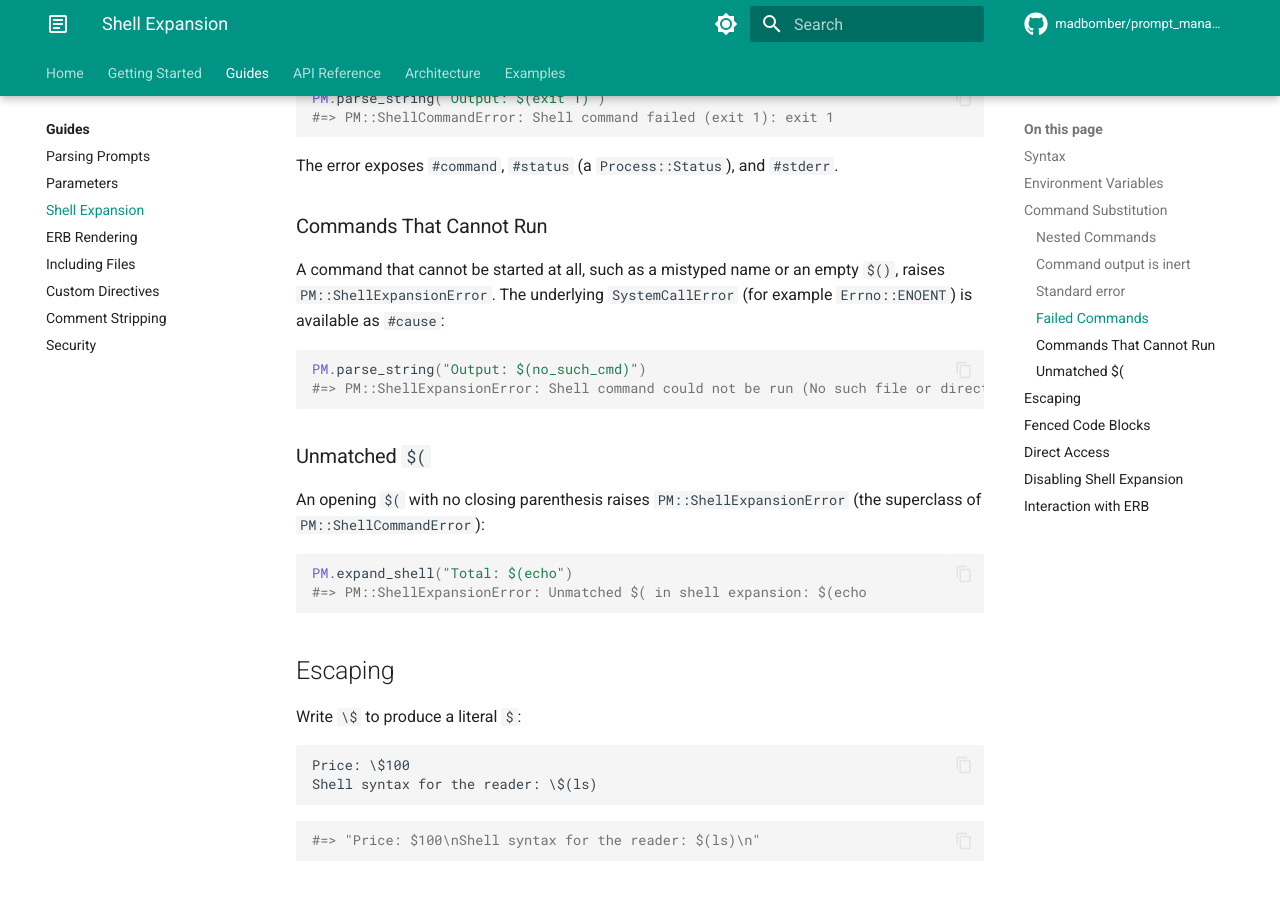
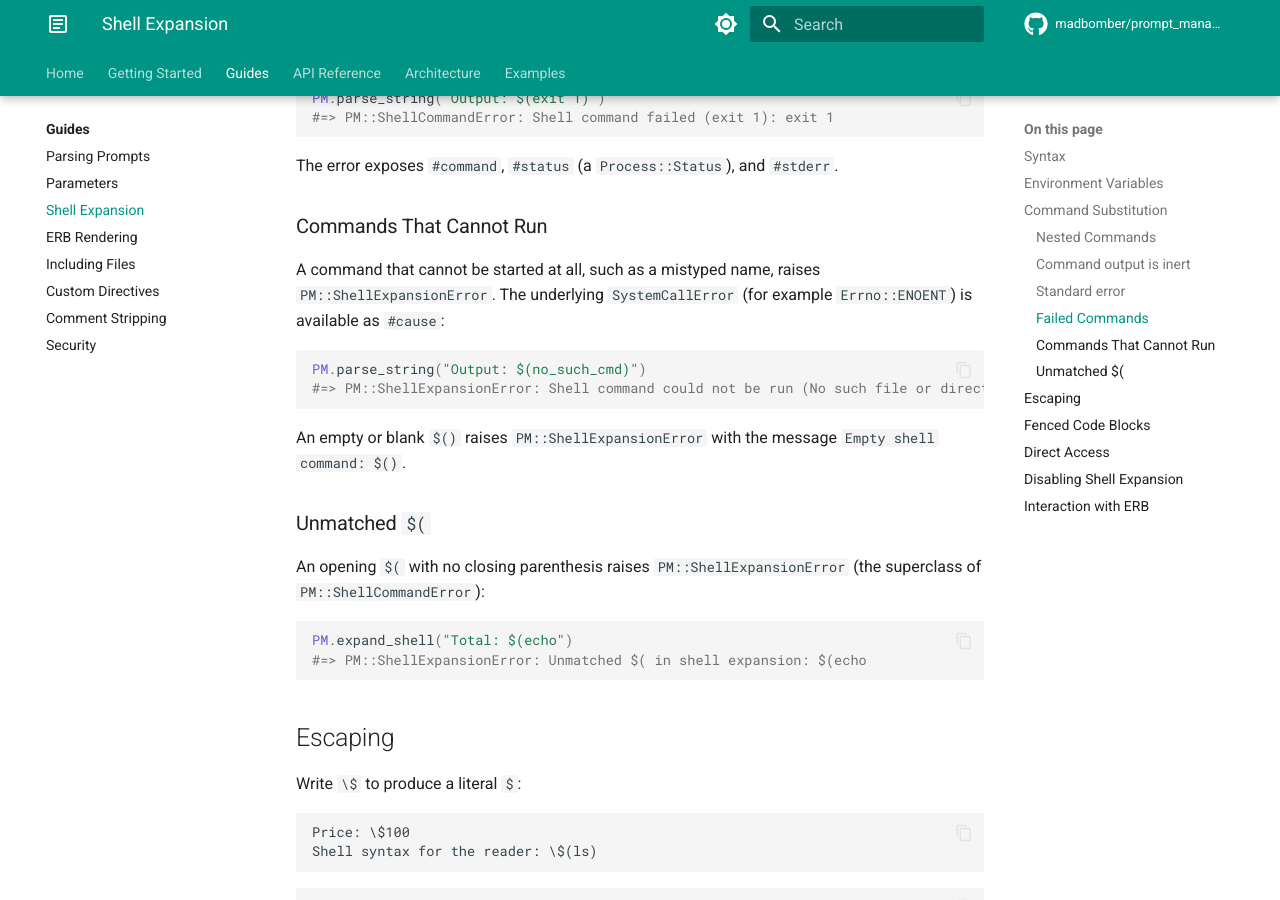
Before and after one commit to MadBomber/prompt_manager, an MkDocs documentation site: the page built from docs/guides/shell-expansion.md, in a window 1280 px wide and 900 px high, scrolled down 1948 px. Built offline with MkDocs 1.6.1 and Material for MkDocs 9.7.7, drawn with Linux system fonts in a browser that asks for light colours; comment, search, counter and statistics services are not loaded.

Commit message:
fix(shell): name an empty $() in its ShellExpansionError

````diff
--- a/docs/guides/shell-expansion.md
+++ b/docs/guides/shell-expansion.md
@@ -86,14 +86,17 @@ The error exposes `#command`, `#status` (a `Process::Status`), and `#stderr`.
 
 ### Commands That Cannot Run
 
-A command that cannot be started at all, such as a mistyped name or an empty
-`$()`, raises `PM::ShellExpansionError`. The underlying `SystemCallError` (for
-example `Errno::ENOENT`) is available as `#cause`:
+A command that cannot be started at all, such as a mistyped name, raises
+`PM::ShellExpansionError`. The underlying `SystemCallError` (for example
+`Errno::ENOENT`) is available as `#cause`:
 
 ```ruby
 PM.parse_string("Output: $(no_such_cmd)")
-#=> PM::ShellExpansionError: Shell command could not be run (No such file or directory - no_such_cmd): no_such_cmd
+#=> PM::ShellExpansionError: Shell command could not be run (No such file or directory - no_such_cmd): $(no_such_cmd)
 ```
+
+An empty or blank `$()` raises `PM::ShellExpansionError` with the message
+`Empty shell command: $()`.
 
 ### Unmatched `$(`
 
````
Also changed, not shown: CHANGELOG.md (+4 -0 lines), docs/api/errors.md (+1 -1 lines), 2 other files.
